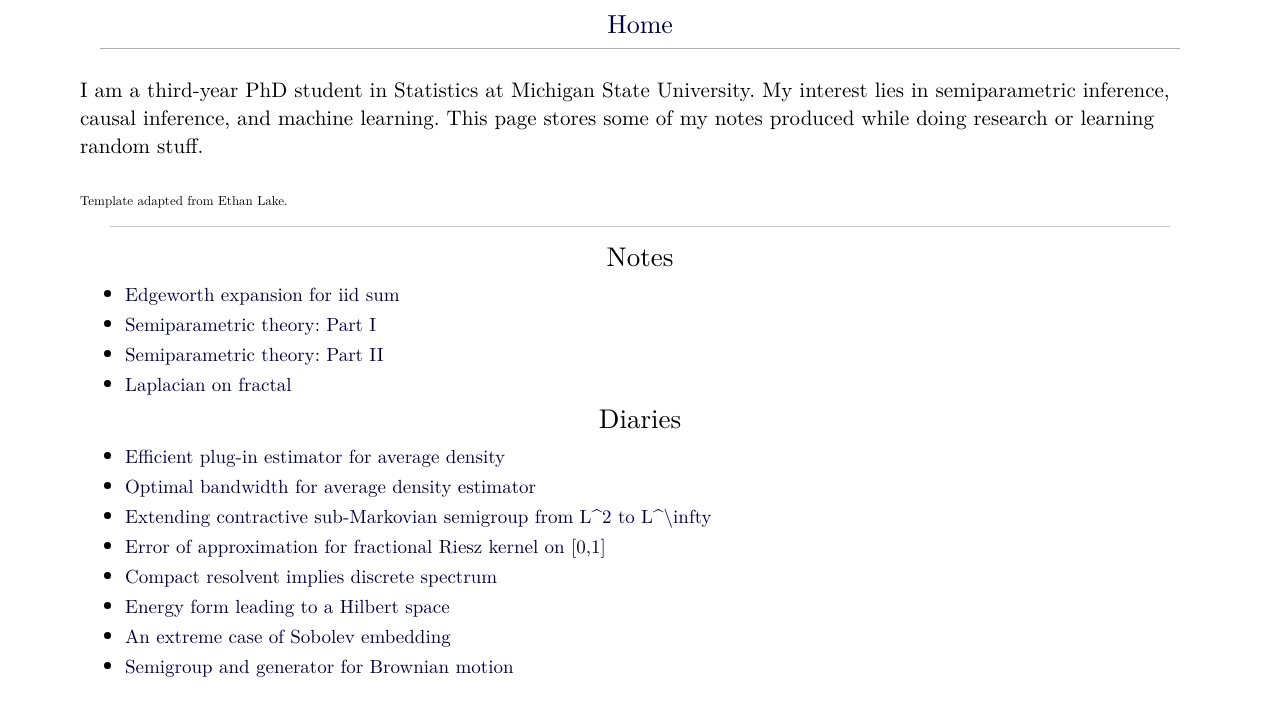
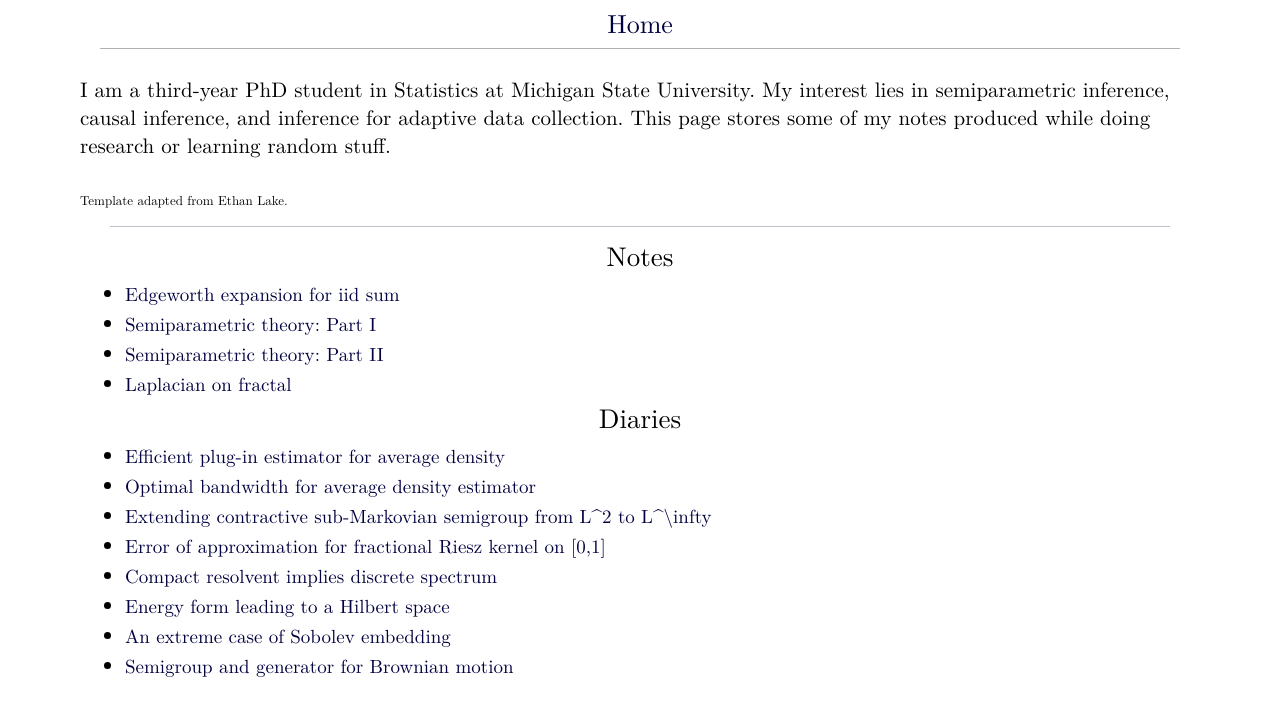
Before and after one commit to Yjgooo/xgong.github.io, a plain HTML site: page index.html in a window 1280 px wide. Shown: the part 80-796 px from the top of the page. Drawn offline with Linux system fonts and the light colour scheme.

Commit message:
Update index.html

```diff
--- a/index.html
+++ b/index.html
@@ -24,7 +24,7 @@
 
     <div class="page_content">
         <div class="intro">
-            <p>I am a third-year PhD student in Statistics at Michigan State University. My interest lies in semiparametric inference, causal inference, and machine learning. This page stores some of my notes produced while doing research or learning random stuff. </p>
+            <p>I am a third-year PhD student in Statistics at Michigan State University. My interest lies in semiparametric inference, causal inference, and inference for adaptive data collection. This page stores some of my notes produced while doing research or learning random stuff. </p>
             <br>
             <p style="font-size: 13px;">Template adapted from Ethan Lake.</p>
 
```
